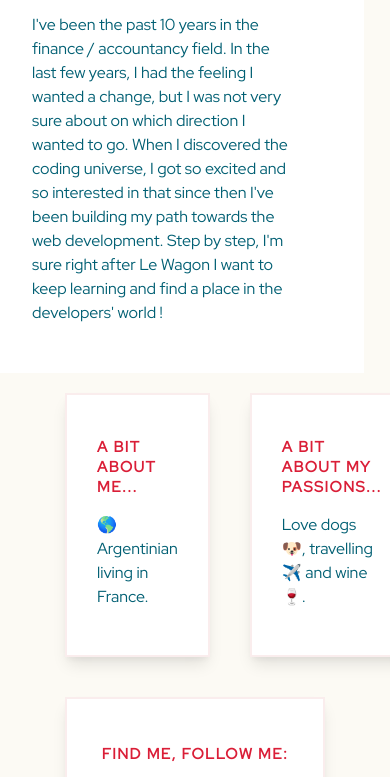
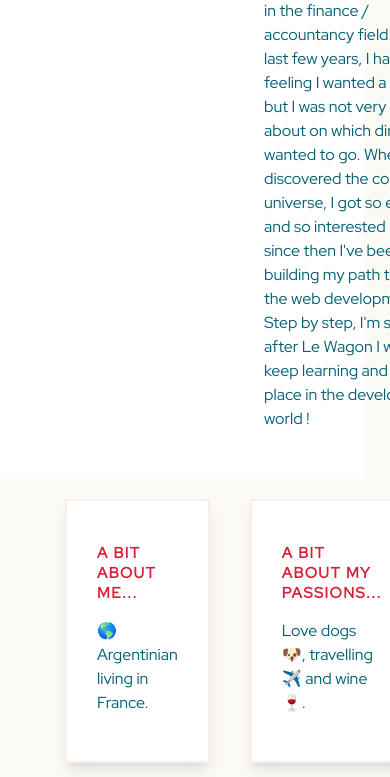
Before and after one commit to paulilepore/Profil, a plain HTML site: page index.html in a window 390 px wide. Shown: the part 518-1295 px from the top of the page. Drawn offline with Linux system fonts and the light colour scheme.

Commit message:
trying to solve responsive issue 7

```diff
--- a/style.css
+++ b/style.css
@@ -131,20 +131,19 @@ ul {
   /* For a screen < 960px, this CSS will be read */
   .container, #banner {
     width: 700px;
-    flex-direction: column;
   }
 }
 @media (max-width: 720px) {
   /* For a screen < 720px, this CSS will be read */
   .container, #banner {
     width: 500px;
-    flex-direction: column;
+    flex-direction: row;
   }
 }
 @media (max-width: 540px) {
   /* For a screen < 540px, this CSS will be read */
   .container, #banner {
     width: 300px;
-    flex-direction: column;
+    flex-direction: row;
   }
 }
```
